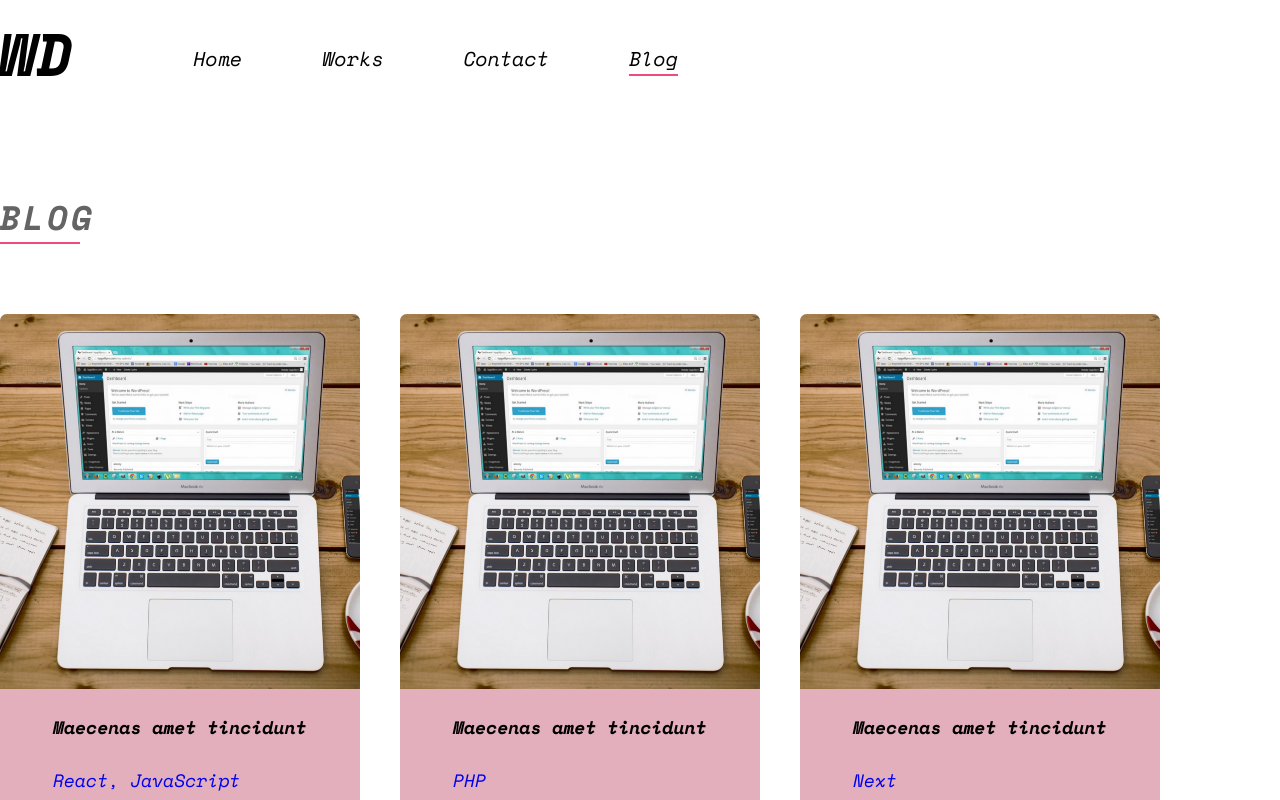
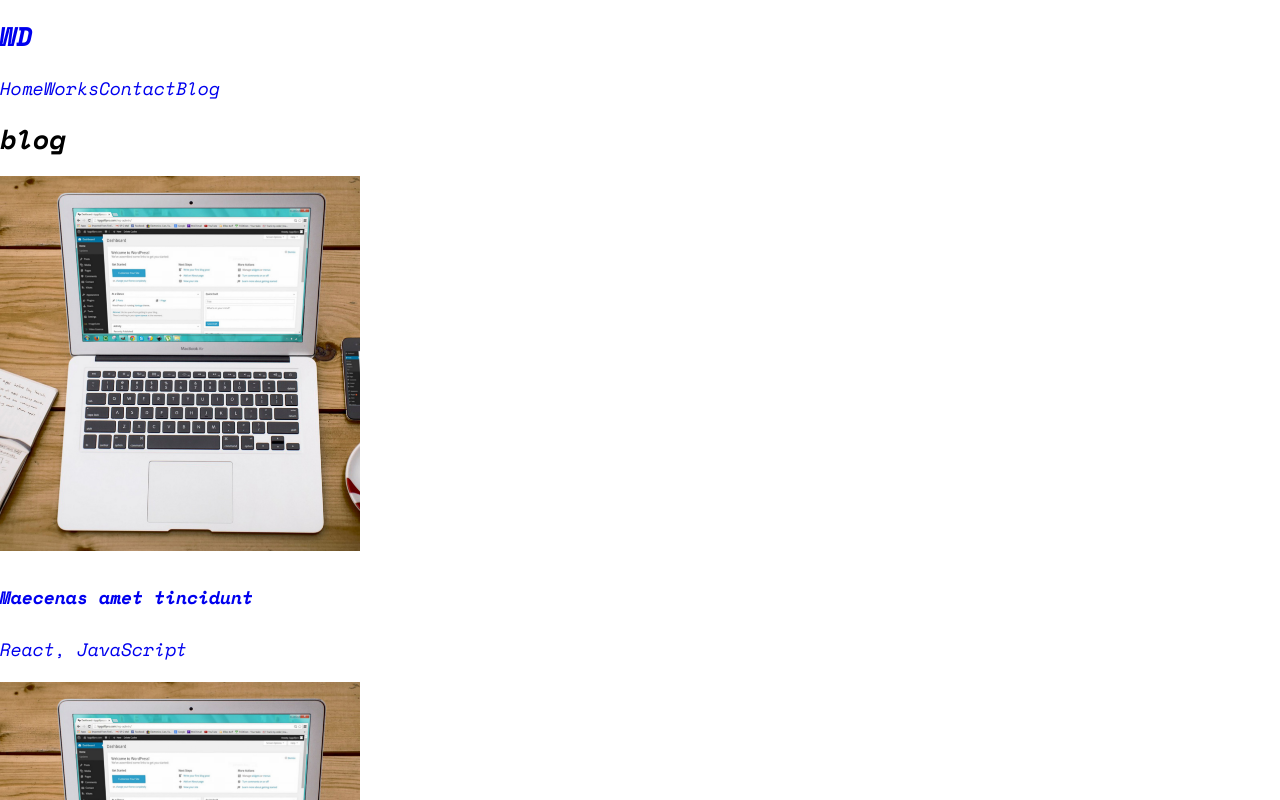
Before and after one commit to jonyahmed19/portfolio, a React (Create React App) app: page /blog in a window 1280 px wide. Shown: the top 800 px of the page. Built offline with nearby package versions, Linux system fonts and the light colour scheme.

Commit message:
commented last half of css

```diff
--- a/src/App.css
+++ b/src/App.css
@@ -96,7 +96,7 @@ a {
 }
 
 /*********** other pages ********/
-.header-area {
+/* .header-area {
   display: flex;
   align-items: center;
   gap: 120px;
@@ -241,4 +241,4 @@ input[type="submit"]:hover {
 }
 .tech-details p {
   margin: 10px 0;
-}
+} */
```
